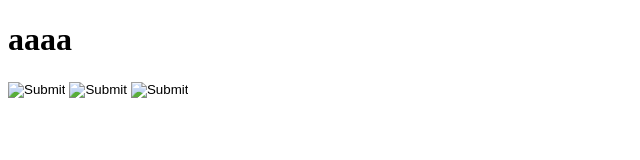
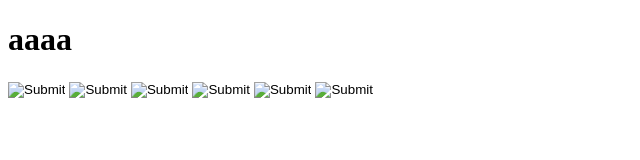
Before and after one commit to hyc1997/vue, a plain HTML site: page day04/day04/自定义组件.html in a window 1280 px wide. Shown: the whole page, without its empty margins (0-640 px from the left). Drawn offline with Linux system fonts and the light colour scheme.

Commit message:
Update 自定义组件.html

```diff
--- a/day04/day04/自定义组件.html
+++ b/day04/day04/自定义组件.html
@@ -14,6 +14,9 @@
 		<input type="image" src="" />
 		<input type="image" src="" />
 
+		<input type="image" src="" />
+		<input type="image" src="" />
+		<input type="image" src="" />
 		<script>
 			// var login= {
 			// 	template: '<h1>123</h1>'
```
